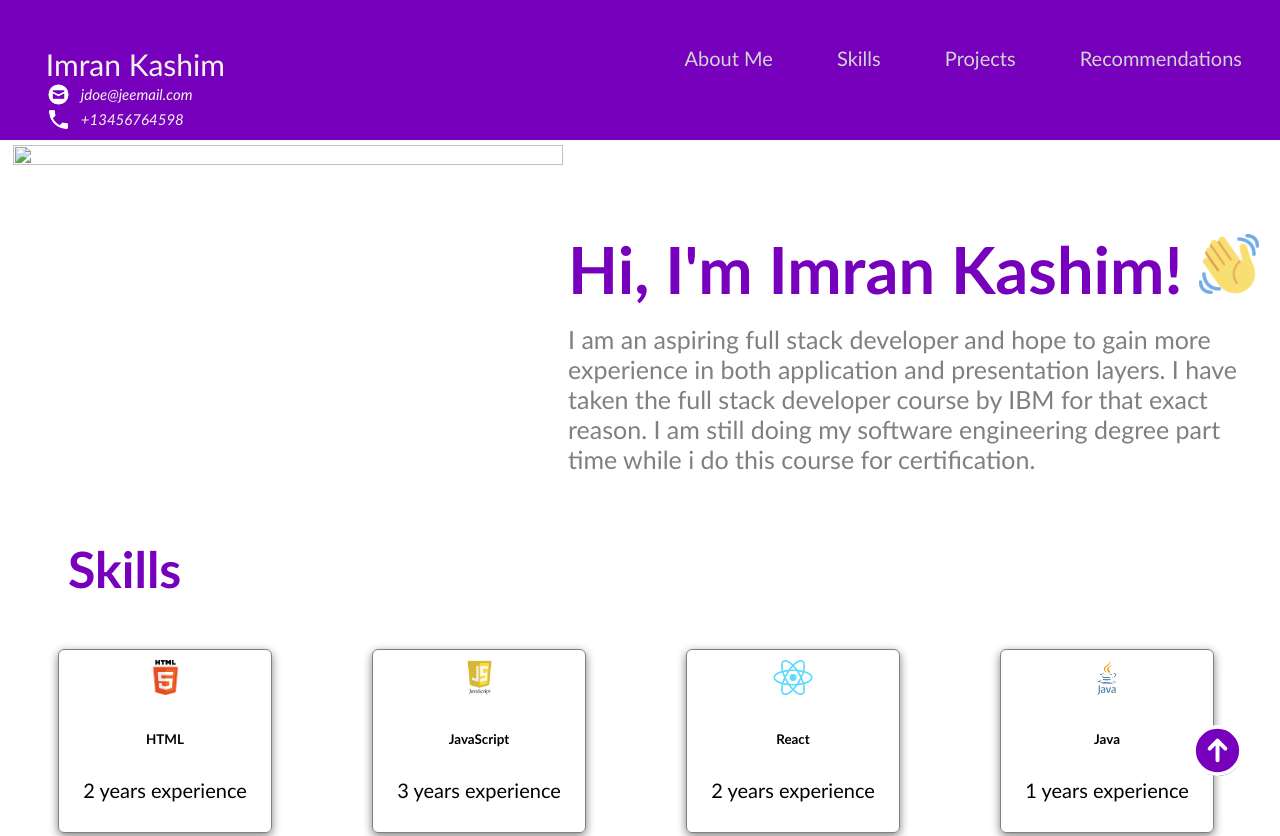
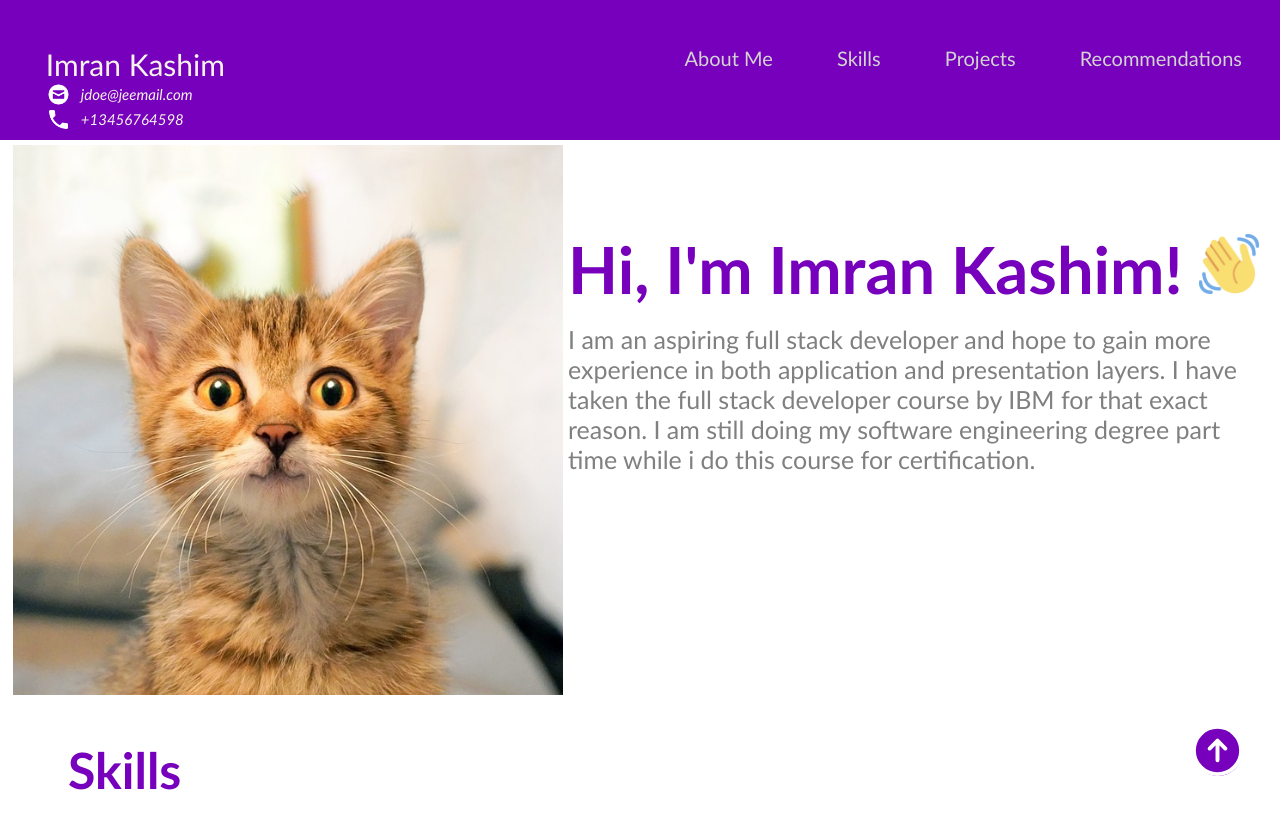
Before and after one commit to KASH1327/my-portfolio, a plain HTML site: page index.html in a window 1280 px wide. Shown: the top 836 px of the page. Drawn offline with Linux system fonts and the light colour scheme.

Commit message:
Update image source path in about section

```diff
--- a/index.html
+++ b/index.html
@@ -36,7 +36,7 @@
     <!-- About Me -->
     <section id="about-me" class="container">
       <div>
-        <img src="cat-5646889_640.jpg" class="profile_image"/>
+        <img src="html_finalprojimages/cat-5646889_640.jpg" class="profile_image"/>
       </div>
 
       <div>
```
